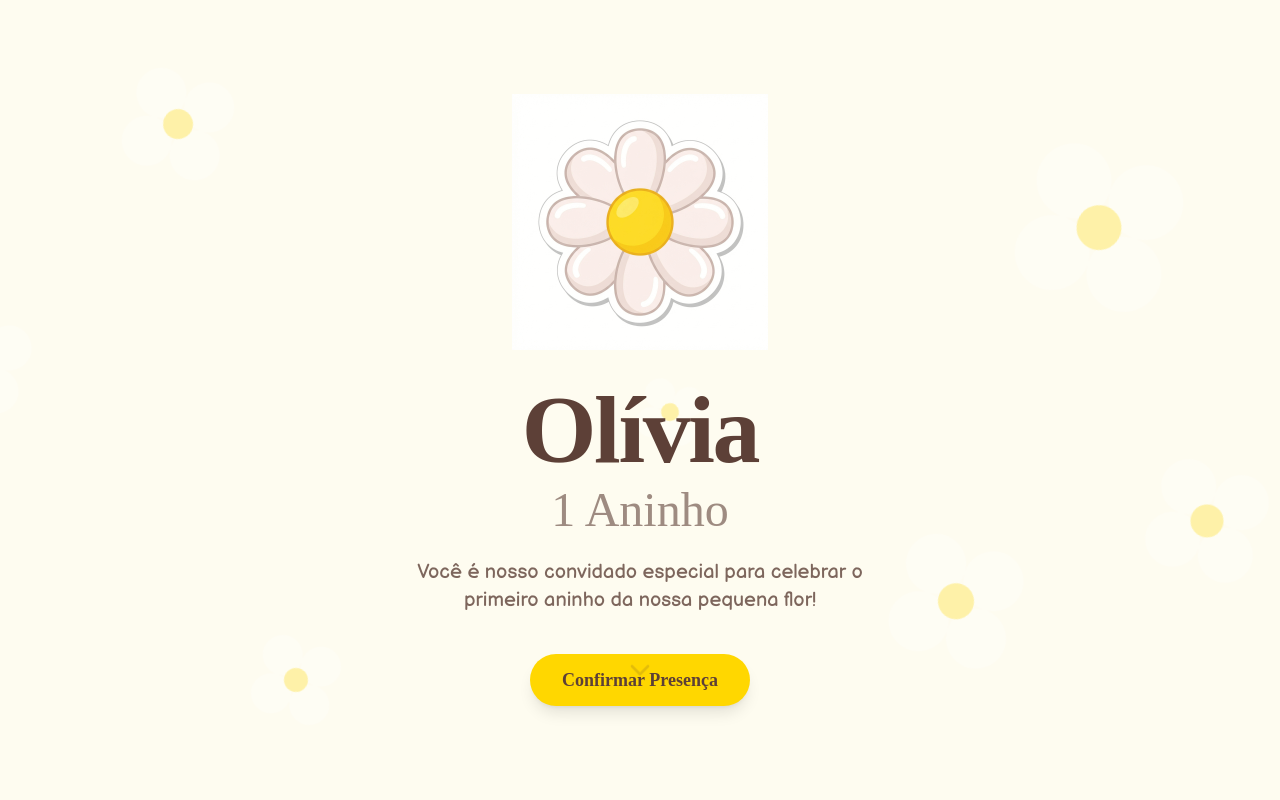
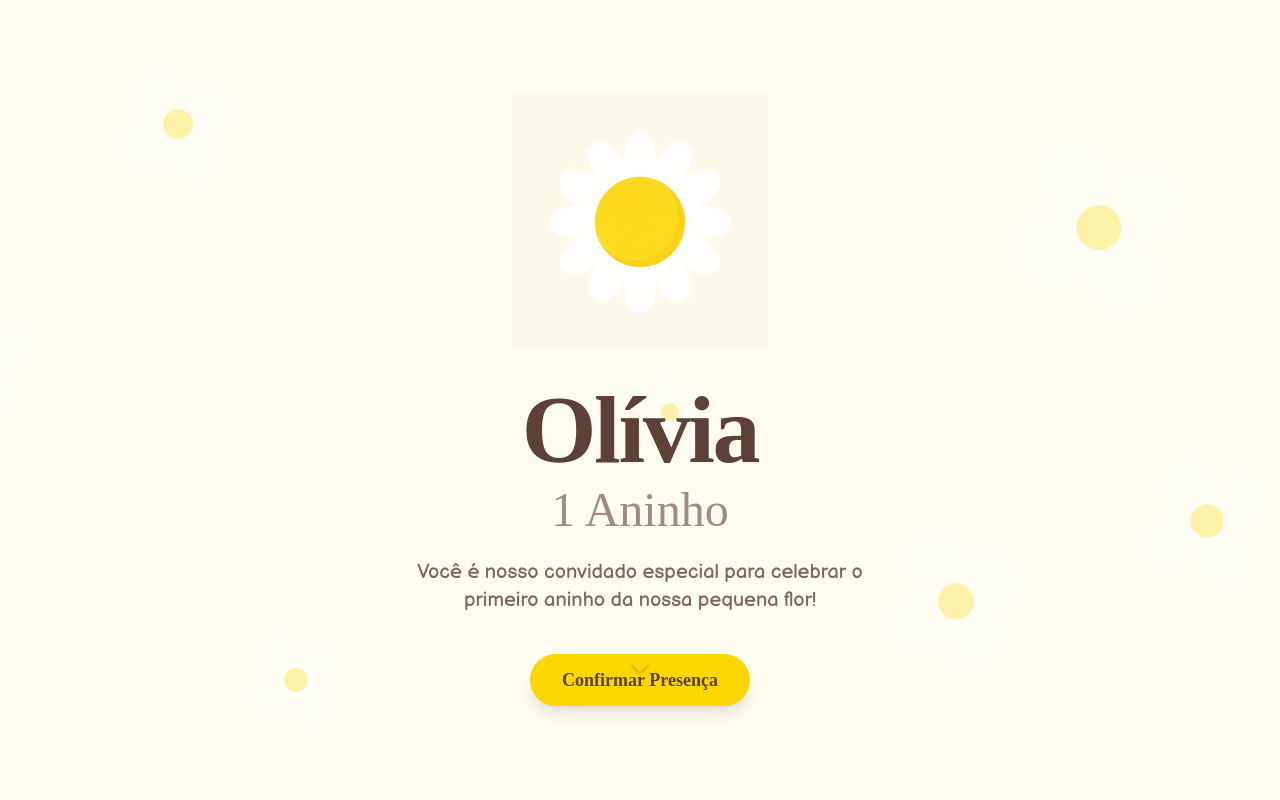
Before and after one commit to arynelson11/aniversario-olivia, a React (Vite) app: page / in a window 1280 px wide. Shown: the top 800 px of the page. Built offline with nearby package versions, Linux system fonts and the light colour scheme; a web font is replaced by a local one.

Commit message:
Replace daisy image with version matching site background

```diff
--- a/src/components/Hero.tsx
+++ b/src/components/Hero.tsx
@@ -12,7 +12,7 @@ export default function Hero() {
             >
                 {/* Circular Photo Holder Placeholder */}
                 <div className="w-48 h-48 md:w-64 md:h-64 flex items-center justify-center relative">
-                    <img src="/daisy.png" alt="Margarida" className="w-full h-full object-contain opacity-90 mix-blend-multiply" />
+                    <img src="/daisy.png" alt="Margarida" className="w-full h-full object-contain opacity-90" />
                 </div>
             </motion.div>
 
```
Also changed, not shown: public/daisy.png.
